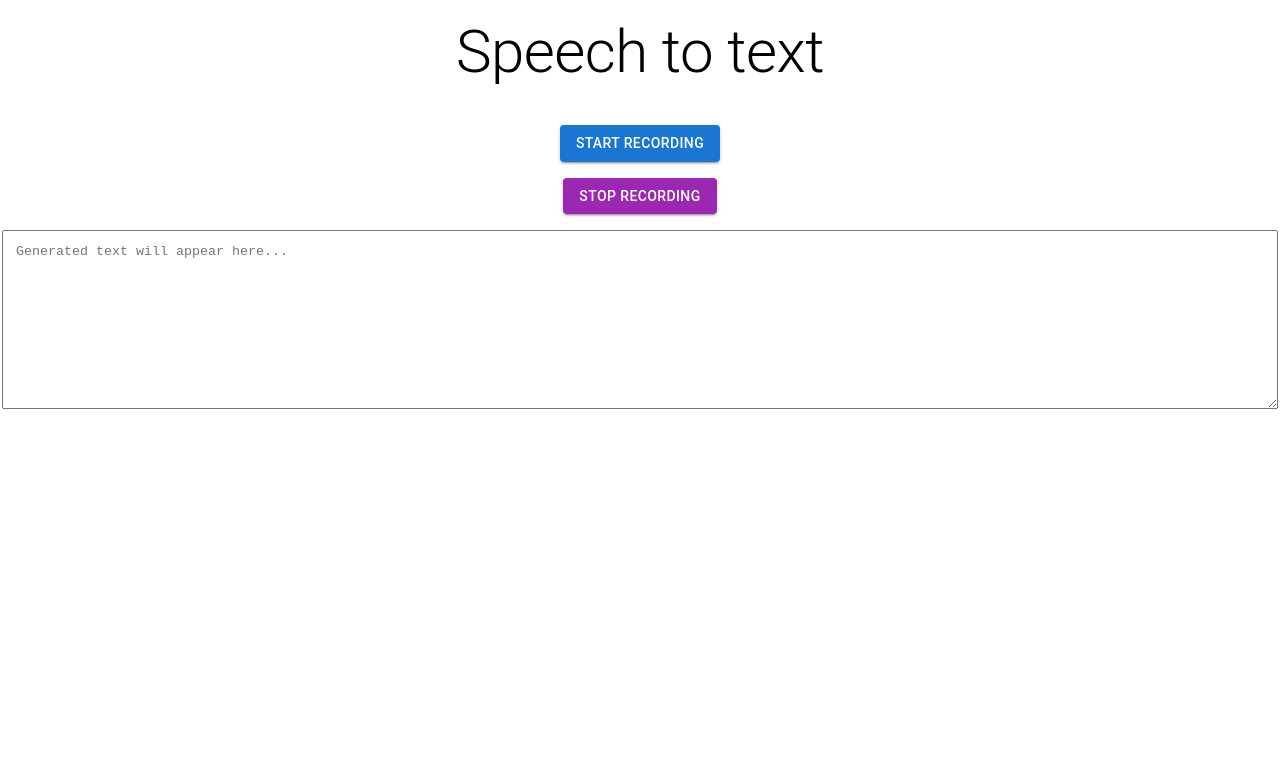
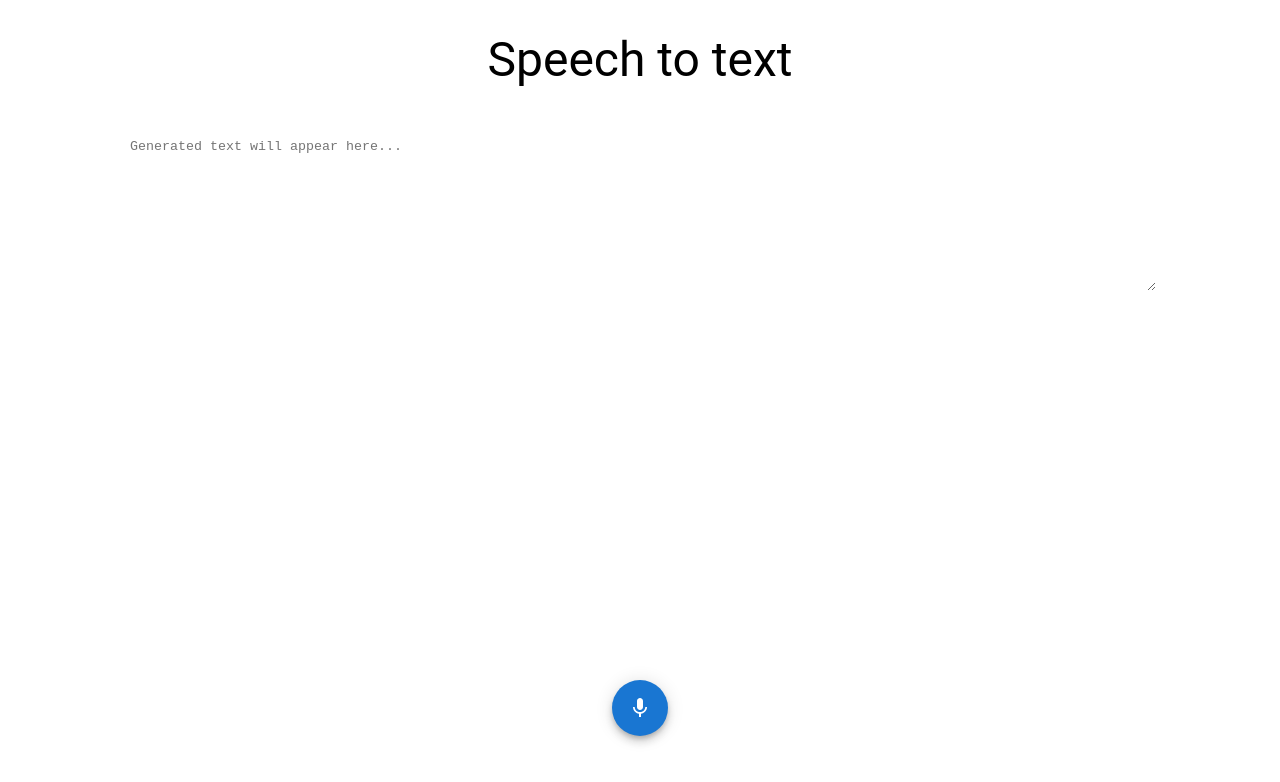
Before and after one commit to monaca-samples/voice-ai-sales-report-app, a React (Vite) app: page / in a window 1280 px wide. Shown: the top 782 px of the page. Built offline with nearby package versions, Linux system fonts and the light colour scheme.

Commit message:
Style changes

```diff
--- a/package.json
+++ b/package.json
@@ -21,6 +21,7 @@
     "@capacitor/splash-screen": "^5.0.0",
     "@emotion/react": "^11.11.4",
     "@emotion/styled": "^11.11.5",
+    "@mui/icons-material": "^5.15.18",
     "@mui/material": "^5.15.18",
     "@vitejs/plugin-react": "^4.2.1",
     "react": "^18.3.1",
--- a/src/css/style.css
+++ b/src/css/style.css
@@ -1,5 +1,6 @@
 html,
 body {
+  height: 100%;
   padding: 0;
   margin: 0;
   padding-left: env(safe-area-inset-left);
--- a/src/js/App.jsx
+++ b/src/js/App.jsx
@@ -1,12 +1,15 @@
 import React, { useState } from 'react';
-import Button from '@mui/material/Button';
+import Fab from '@mui/material/Fab';
 import TextareaAutosize from '@mui/material/TextareaAutosize';
 import Box from '@mui/material/Box';
 import Typography from '@mui/material/Typography';
+import MicIcon from '@mui/icons-material/Mic';
+import StopIcon from '@mui/icons-material/Stop';
 import { SpeechRecognition } from "@capacitor-community/speech-recognition";
 
 const App = () => {
   const [transcript, setTranscript] = useState('');
+  const [isRecording, setIsRecording] = useState(false);
 
   const startRecording = async () => {
     if (Capacitor.platform == 'web') {
@@ -26,6 +29,7 @@ const App = () => {
       SpeechRecognition.addListener('partialResults', (data) => {
         setTranscript(data.matches[0]);
       });
+      setIsRecording(true);
     }
   };
 
@@ -37,6 +41,7 @@ const App = () => {
 
     SpeechRecognition.removeAllListeners();
     await SpeechRecognition.stop();
+    setIsRecording(false);
   };
 
   return (
@@ -45,28 +50,35 @@ const App = () => {
         display: 'flex',
         flexDirection: 'column',
         alignItems: 'center',
-        gap: 2,
-        m: 2
+        height: '100vh',
       }}
     >
-      <Typography variant="h2" gutterBottom>
+      <Box sx={{ p:4 }}>
+        <Typography variant="h3" gutterBottom>
           Speech to text
         </Typography>
+      </Box>
 
-      <Button variant="contained" color="primary" onClick={startRecording}>
-        Start Recording
-      </Button>
-
-      <Button variant="contained" color="secondary" onClick={stopRecording}>
-        Stop Recording
-      </Button>
-
+      <Box sx={{ width:'80%', flex: 1 }}>
         <TextareaAutosize
           minRows={10}
           placeholder="Generated text will appear here..."
-        style={{ width: '100%', padding: '1em' }}
+          style={{ width: '100%', border: 'none'}}
           value={transcript}
         />
+      </Box>
+
+      <Box sx={{ p:8, position: 'fixed', bottom: 0, width: '100%', display: 'flex', justifyContent: 'center' }}>
+        {!isRecording ? (
+          <Fab color="primary" onClick={startRecording}>
+            <MicIcon />
+          </Fab>
+        ) : (
+          <Fab color="secondary" onClick={stopRecording}>
+            <StopIcon />
+          </Fab>
+        )}
+      </Box>
     </Box>
   );
 }
```
Also changed, not shown: 1 other file (tests, documents, lock files or other folders). Lines whose indentation alone changed are shown as unchanged.
